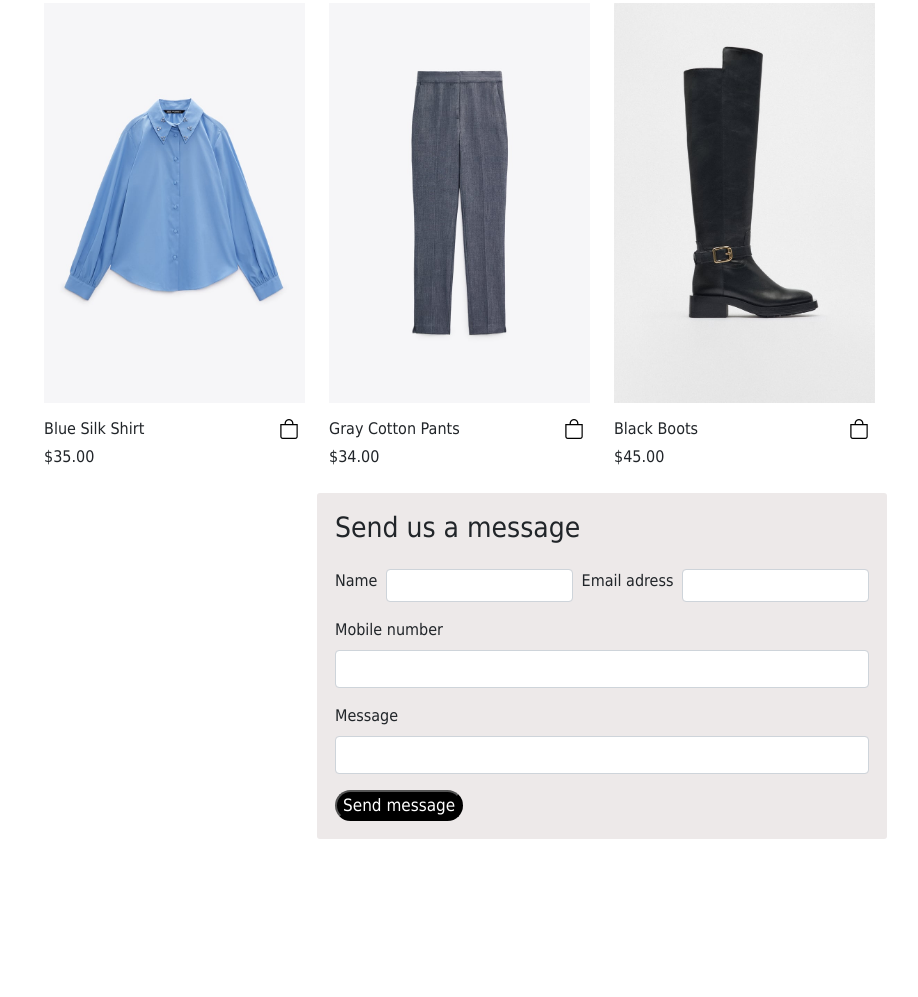
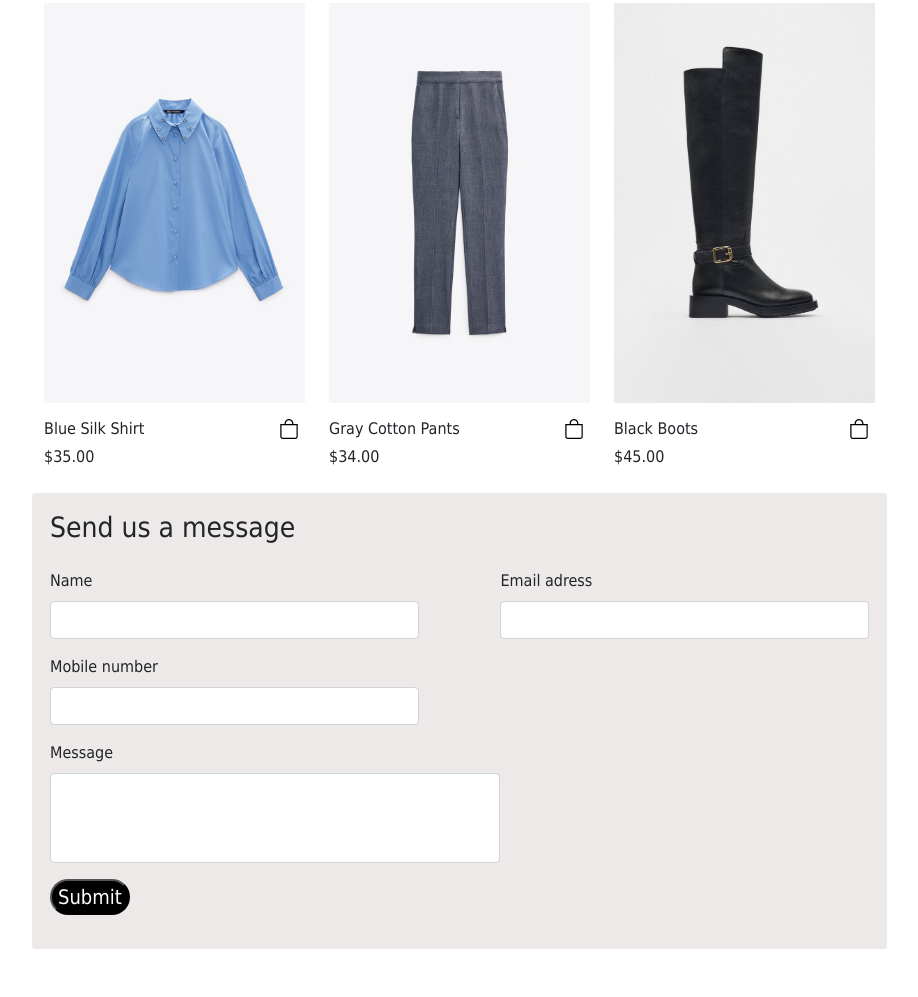
Before and after one commit to BiancaBoangiu/ECommerce-1, a plain HTML site: page shop.html in a window 1280 px wide. Shown: the part 1989-2986 px from the top of the page, without its empty margins (323-1241 px from the left). Before the commit the page ends 2876 px from the top, so only its background shows below. Drawn offline with nearby package versions, Linux system fonts and the light colour scheme.

Commit message:
ECommerce-2

```diff
--- a/shop.css
+++ b/shop.css
@@ -113,14 +113,19 @@ body{
     border-radius: 3px;
 }
 
-.contact-name, .contact-email{
-    width: 35%;
-    height: 10%;
+.name-info, .email-info, .mobile-info{
+    width: 45%;
 }
+
+.contact-message{
+    height: 90px;
+    width: 55%;
+}
+
 
 .send-message{
     border-radius: 20px;
-    font-size: 17px;
+    font-size: 20px;
     color: #fff;
     background-color: #000;
 }
@@ -139,3 +144,12 @@ div.swiper-button-next, div.swiper-button-prev {
     height: 20%;
     border-radius: 4px;
 }
+
+.buttonload{
+    border-radius: 5px;
+    font-size: 25px;
+    color: #fff;
+    background-color: #2783eb;
+    width: 65px;
+    border: 0;
+}
--- a/shop.html
+++ b/shop.html
@@ -175,22 +175,34 @@
             </div>
         </div>
         <div class="row">
-            <div class="col-6 message">
+            <div class="col-3 message">
 
             </div>
-            <div class="col-6 contact">
+            <div class="col-9 contact">
                 <h3 class="mb-4">Send us a message</h3>
-                <div class="d-flex justify-content-between mb-3">
-                    <label for="name">Name</label>
+                <div class=" mb-3">
+                    <div class="d-flex justify-content-between">
+                        <div class="name-info mb-3">
+                            <label for="name" class="mb-2">Name</label>
                             <input type="text" class="form-control contact-name">
+                        </div>
+                        <div class="email-info mb-3">
                             <label for="email" class="mb-2">Email adress</label>
                             <input type="text" class="form-control contact-email">
                         </div>
+                    </div>
+
+                    <div class="mobile-info mb-3">
                         <label for="phone-number" class="mb-2">Mobile number</label>
                         <input type="tel" class="form-control contact-phone-number mb-3">
+                    </div>
+                    <div class="message-info mb-3">
                         <label for="message" class="mb-2">Message</label>
-                <input type="text" class="form-control contact-message mb-3">
-                <button class="send-message">Send message</button>
+                        <input type="text" class="form-control contact-message">
+                    </div>
+                </>
+                <input type="submit" class="send-message" onclick="showInputValues()">
+
             </div>
         </div>
         <div class="swiper mySwiper my-4">
--- a/shop.js
+++ b/shop.js
@@ -1,5 +1,8 @@
 let productNumbers = 0;
 let totalCost = 0;
+let nameErrorStatus = true;
+let messageErrorStatus = true;
+let formSubmitted = false;
 const hasProductsInLocalStorage = localStorage.getItem("products");
 const shopProducts = hasProductsInLocalStorage
   ? JSON.parse(hasProductsInLocalStorage)
@@ -173,6 +176,9 @@ fetch("https://jsonplaceholder.typicode.com/users")
 
 const sendMessageButton = document.querySelector(".send-message");
 const message = document.querySelector(".message");
+
+//Input values
+
 function showInputValues() {
   const inputNameValue = document.querySelector(".contact-name").value;
   const inputEmailValue = document.querySelector(".contact-email").value;
@@ -180,19 +186,83 @@ function showInputValues() {
     ".contact-phone-number"
   ).value;
   const inputMessageValue = document.querySelector(".contact-message").value;
-  const inputName = document.createElement("p");
-  inputName.innerText = `Name : ${inputNameValue}`;
-  const inputEmail = document.createElement("p");
-  inputEmail.innerText = `Email: ${inputEmailValue}`;
-  const inputPhoneNumber = document.createElement("p");
-  inputPhoneNumber.innerText = `Phone number: ${inputPhoneNumberValue}`;
-  const inputMessage = document.createElement("p");
-  inputMessage.innerText = `Message: ${inputMessageValue}`;
-  message.appendChild(inputName);
-  message.appendChild(inputEmail);
-  message.appendChild(inputPhoneNumber);
-  message.appendChild(inputMessage);
-  clearMessage();
+  const nameError = document.createElement("p");
+  nameError.innerText = "Error: Fill the name field";
+  nameError.style.color = "rgba(255, 0, 0, 0.6 )";
+  nameError.classList.add("name-error");
+  const messageError = document.createElement("p");
+  messageError.innerText = "Fill the message field";
+  messageError.style.color = "rgba(255, 0, 0, 0.6 )";
+  messageError.classList.add("message-error");
+  const nameInput = document.querySelector(".contact-name");
+  const messageInput = document.querySelector(".contact-message");
+
+  showLoadingIcon();
+
+  fetch("https://jsonplaceholder.typicode.com/posts", {
+    method: "POST",
+    body: JSON.stringify({
+      name: inputNameValue,
+      email: inputEmailValue,
+      number: inputPhoneNumberValue,
+      message: inputMessageValue,
+    }),
+    headers: {
+      "Content-type": "application/json; charset=UTF-8",
+    },
+  })
+    .then((response) => response.json())
+    .then((data) => {
+      const contactContainer = document.querySelector(".contact");
+      const deleteLoadingButton = document.querySelector(".buttonload");
+      const submitButton = document.createElement("input");
+      submitButton.setAttribute("type", "submit");
+      submitButton.classList.add("send-message");
+      submitButton.setAttribute("onclick", "showInputValues()");
+      console.log(submitButton);
+      deleteLoadingButton.remove();
+      contactContainer.appendChild(submitButton);
+      if (inputNameValue === "" && nameErrorStatus === true) {
+        const nameContainer = document.querySelector(".name-info");
+        nameInput.style.border = "2px solid rgba(255, 0, 0, 0.6 )";
+        nameContainer.appendChild(nameError);
+
+        nameErrorStatus = false;
+      } else {
+        if (inputNameValue != "" && nameErrorStatus === false) {
+          document.querySelector(".name-error").remove();
+          nameInput.style.border = "";
+          nameErrorStatus = true;
+        }
+      }
+      if (
+        inputMessageValue != "" &&
+        inputNameValue != "" &&
+        formSubmitted === false
+      ) {
+        const inputName = document.createElement("p");
+        inputName.innerText = `Name : ${data.name}`;
+        message.appendChild(inputName);
+        const inputMessage = document.createElement("p");
+        inputMessage.innerText = `Message: ${data.message}`;
+        message.appendChild(inputMessage);
+        formSubmitted = true;
+      }
+
+      if (inputMessageValue === "" && messageErrorStatus === true) {
+        const messageContainer = document.querySelector(".message-info");
+        messageInput.style.border = "2px solid rgba(255, 0, 0, 0.6 )";
+        messageContainer.appendChild(messageError);
+        messageErrorStatus = false;
+      } else {
+        if (inputMessageValue != "" && messageErrorStatus === false)
+          document.querySelector(".message-error").remove();
+        messageInput.style.border = "";
+        nameMessageStatus = true;
+      }
+      clearMessage();
+    })
+    .catch(() => alert("Error"));
 }
 
 function clearMessage() {
@@ -201,9 +271,19 @@ function clearMessage() {
   }, 10000);
 }
 
-sendMessageButton.addEventListener("click", showInputValues);
+function showLoadingIcon() {
+  const messageButton = document.querySelector(".send-message");
+  messageButton.remove();
+  const loadingButton = document.createElement("button");
+  loadingButton.classList.add("buttonload");
+  const loadingIcon = document.createElement("i");
+  loadingIcon.classList.add("fa", "fa-spinner", "fa-spin");
+  const contactInfo = document.querySelector(".contact");
+  loadingButton.appendChild(loadingIcon);
+  contactInfo.appendChild(loadingButton);
+}
 
-let swiper = new Swiper(".mySwiper", {
+const swiper = new Swiper(".mySwiper", {
   navigation: {
     nextEl: ".swiper-button-next",
     prevEl: ".swiper-button-prev",
@@ -213,7 +293,10 @@ let swiper = new Swiper(".mySwiper", {
 fetch("https://jsonplaceholder.typicode.com/posts")
   .then((response) => response.json())
   .then((users) => {
-    users.forEach((user) => {
+    users.forEach((user, index) => {
+      if (index >= 10) {
+        return;
+      }
       const swiper = document.querySelector(".swiper-wrapper");
       const userPost = document.createElement("p");
       userPost.innerText = user.title;
```
Lines whose indentation alone changed are shown as unchanged.
